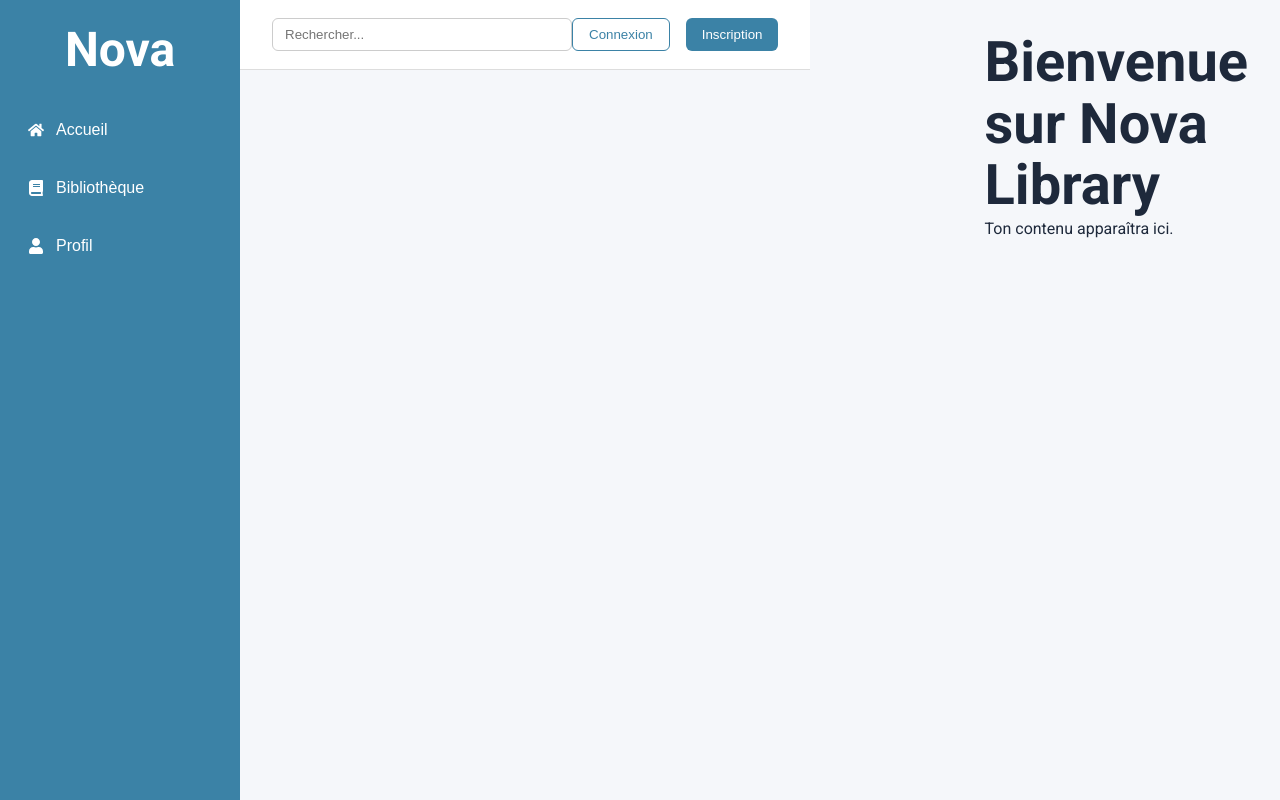
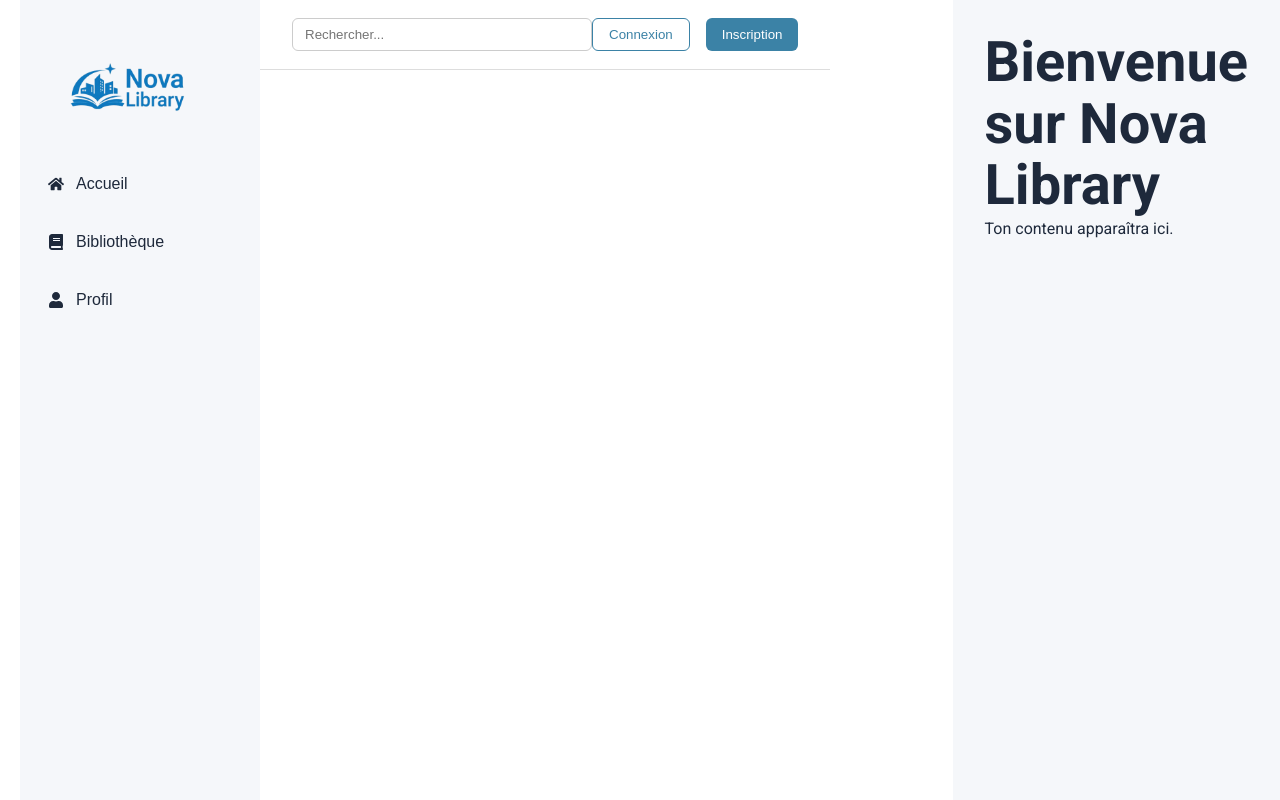
Before and after one commit to GagnantN/NovaLibrary, a React (Vite) app in the folder frontend/: page / in a window 1280 px wide. Built offline with nearby package versions, Linux system fonts and the light colour scheme.

Commit message:
Mise en place du Logo et première version de Sidebar

```diff
--- a/frontend/src/styles/Sidebar/Sidebar.css
+++ b/frontend/src/styles/Sidebar/Sidebar.css
@@ -3,9 +3,10 @@
 
 .sidebar {
   width: 240px;
-  background: var(--color-primary);
-  color: white;
+  background: var(--color-background);
+  color: var(--color-primary);
   padding: 1.5rem 1rem;
+  margin-left: 1.25rem;
   display: flex;
   flex-direction: column;
 }
@@ -27,7 +28,7 @@
   gap: 0.75rem;
   background: transparent;
   border: none;
-  color: white;
+  color: var(--color-text);
   padding: 0.75rem;
   border-radius: 8px;
   cursor: pointer;
@@ -36,5 +37,5 @@
 }
 
 .sidebar-btn:hover {
-  background: rgba(255, 255, 255, 0.2);
+  background: var(--color-primary);
 }
--- a/frontend/src/styles/Sidebar/Sidebar.tsx
+++ b/frontend/src/styles/Sidebar/Sidebar.tsx
@@ -1,10 +1,11 @@
 import { FaHome, FaBook, FaUser } from 'react-icons/fa'
 import "./Sidebar.css"
+import Logo from "../../assets/Logo-Nova.png"
 
 function Sidebar() {
     return (
         <aside className="sidebar">
-            <h2 className="logo">Nova</h2>
+            <img src={Logo} alt='Logo Nova Library'/>
 
             <nav>
             <button className="sidebar-btn">
--- a/frontend/src/styles/index.css
+++ b/frontend/src/styles/index.css
@@ -6,6 +6,7 @@
   --color-primary: #3B82A6;
   --color-secondary: #7CB8A6;
   --color-background: #F5F7FA;
+  --color-fond: #FFFFFF;
   --color-text: #1E293B;
   --color-error: #B44A4A;
 
@@ -58,7 +59,7 @@
 /* ========== STYLES GLOBAUX ========== */
 body {
   font-family: var(--font-main);
-  background-color: var(--color-background);
+  background-color: var(--color-fond);
   color: var(--color-text);
   line-height: 1.6;
 }
```
Also changed, not shown: frontend/src/assets/Logo-Nova.png (added).
